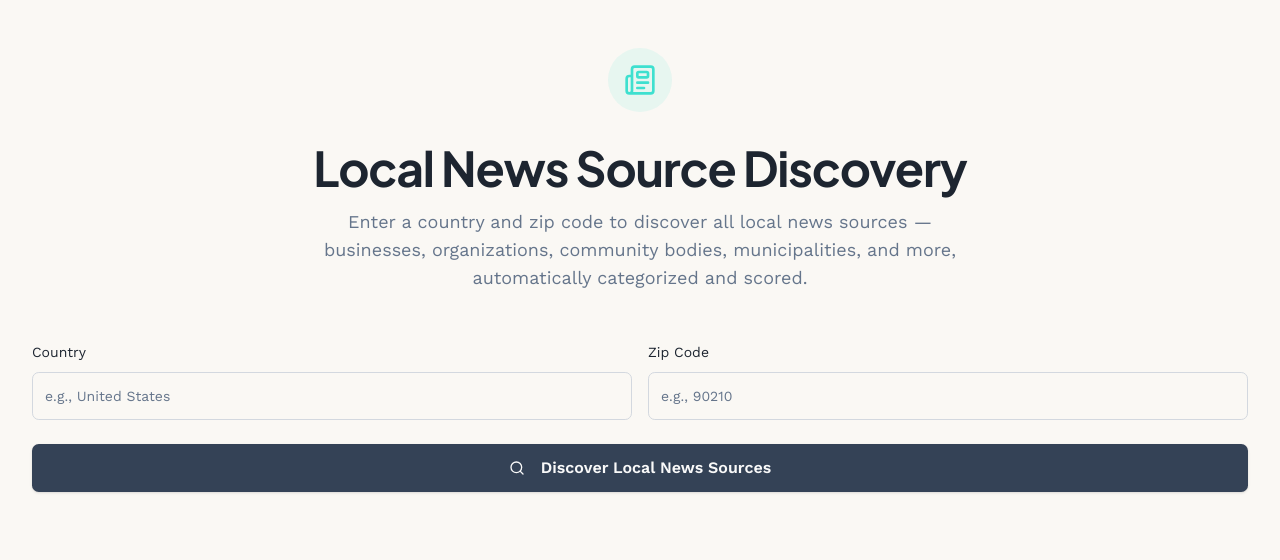
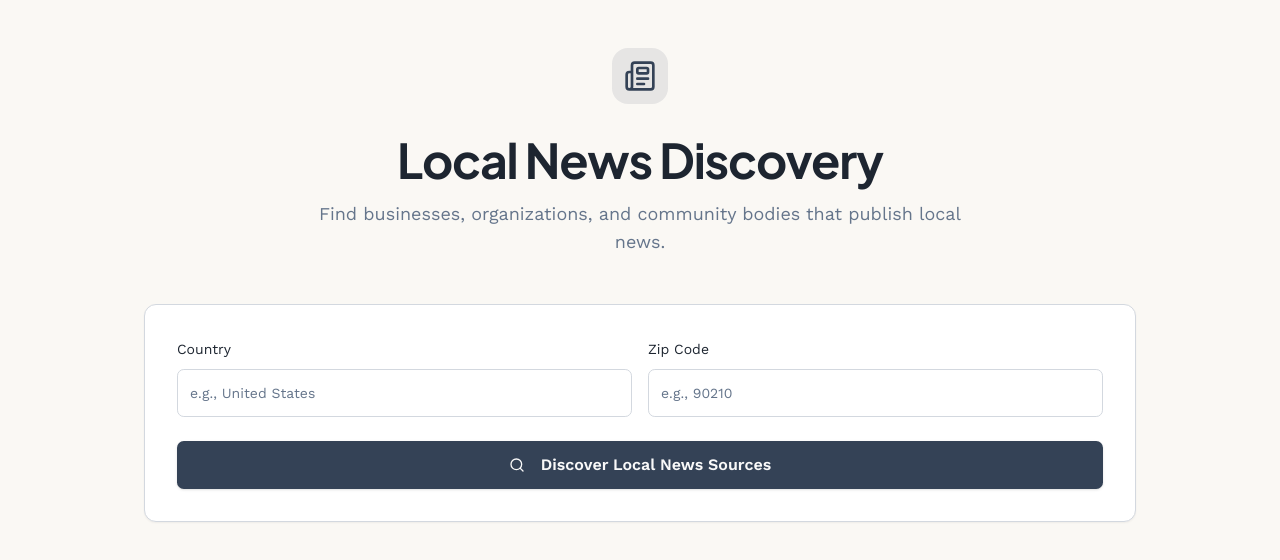
Before and after one commit to lars-kiaer/sg-d993d04e-58d6-458e-a532-01d9868848bf-1775836353, a Next.js app: page / in a window 1280 px wide. Shown: the top 560 px of the page. Built offline with nearby package versions, Linux system fonts and the light colour scheme.

Commit message:
fix(db): update schema and search flow mapping

```diff
--- a/src/pages/api/discover-sources.ts
+++ b/src/pages/api/discover-sources.ts
@@ -93,12 +93,13 @@ export default async function handler(
       search_id: searchRecord.id,
       name: source.name,
       url: source.url,
-      category: source.category,
+      source_type: source.category,
       topic_focus: source.topic_focus,
       community_importance: source.community_importance,
       news_frequency: source.news_frequency,
       description: source.description,
-      location: source.location,
+      country: country,
+      zip_code: zipCode,
     }));
 
     const { data: insertedSources, error: insertError } = await supabase
--- a/src/pages/index.tsx
+++ b/src/pages/index.tsx
@@ -2,89 +2,48 @@ import { useState } from "react";
 import { SEO } from "@/components/SEO";
 import { SearchForm } from "@/components/SearchForm";
 import { ResultsTable } from "@/components/ResultsTable";
-import { sourcesService, type NewsSource } from "@/services/sourcesService";
-import { useToast } from "@/hooks/use-toast";
 import { Newspaper } from "lucide-react";
 
 export default function Home() {
-  const [sources, setSources] = useState<NewsSource[]>([]);
-  const [isLoading, setIsLoading] = useState(false);
+  const [sources, setSources] = useState<any[]>([]);
   const [hasSearched, setHasSearched] = useState(false);
-  const { toast } = useToast();
 
-  const handleSearch = async (country: string, zipCode: string) => {
-    setIsLoading(true);
+  const handleSearchComplete = (discoveredSources: any[]) => {
+    setSources(discoveredSources);
     setHasSearched(true);
-
-    try {
-      // Create search history entry
-      await sourcesService.createSearchHistory(country, zipCode);
-
-      // Fetch sources for this location
-      const results = await sourcesService.getSourcesByLocation(country, zipCode);
-      setSources(results);
-
-      if (results.length === 0) {
-        toast({
-          title: "No sources found",
-          description: `No local news sources found for ${zipCode}, ${country}. The investigator will begin research soon.`,
-        });
-      } else {
-        toast({
-          title: "Sources discovered",
-          description: `Found ${results.length} local news sources in your area.`,
-        });
-      }
-    } catch (error) {
-      console.error("Search error:", error);
-      toast({
-        title: "Search failed",
-        description: "Unable to search for news sources. Please try again.",
-        variant: "destructive",
-      });
-    } finally {
-      setIsLoading(false);
-    }
   };
 
   return (
     <>
       <SEO
-        title="Local News Source Discovery Platform"
-        description="Automatically discover and categorize all local news sources for any location worldwide"
+        title="Local News Discovery"
+        description="Discover local news sources for any location"
       />
-
       <div className="min-h-screen bg-background">
-        <div className="container py-12 space-y-12">
-          {/* Header */}
+        <main className="container mx-auto px-4 py-12 max-w-5xl space-y-12">
           <div className="text-center space-y-4">
-            <div className="inline-flex items-center justify-center w-16 h-16 rounded-full bg-accent/10 mb-4">
-              <Newspaper className="w-8 h-8 text-accent" />
+            <div className="inline-flex items-center justify-center p-3 bg-primary/10 rounded-2xl mb-4">
+              <Newspaper className="w-8 h-8 text-primary" />
             </div>
-            <h1 className="font-heading text-4xl md:text-5xl font-bold tracking-tight">
-              Local News Source Discovery
+            <h1 className="text-4xl md:text-5xl font-heading font-bold text-foreground tracking-tight">
+              Local News Discovery
             </h1>
             <p className="text-lg text-muted-foreground max-w-2xl mx-auto">
-              Enter a country and zip code to discover all local news sources — businesses, organizations,
-              community bodies, municipalities, and more, automatically categorized and scored.
+              Find businesses, organizations, and community bodies that publish local news.
             </p>
           </div>
 
-          {/* Search Form */}
-          <SearchForm onSearch={handleSearch} isLoading={isLoading} />
+          <div className="bg-card rounded-xl border shadow-sm p-6 md:p-8">
+            <SearchForm onSearchComplete={handleSearchComplete} />
+          </div>
 
-          {/* Results */}
-          {hasSearched && !isLoading && (
+          {hasSearched && (
             <div className="space-y-6">
-              <div className="flex items-center justify-between">
-                <h2 className="font-heading text-2xl font-semibold">
-                  Discovered Sources
-                </h2>
-              </div>
+              <h2 className="text-2xl font-heading font-semibold">Discovery Results</h2>
               <ResultsTable sources={sources} />
             </div>
           )}
-        </div>
+        </main>
       </div>
     </>
   );
```
